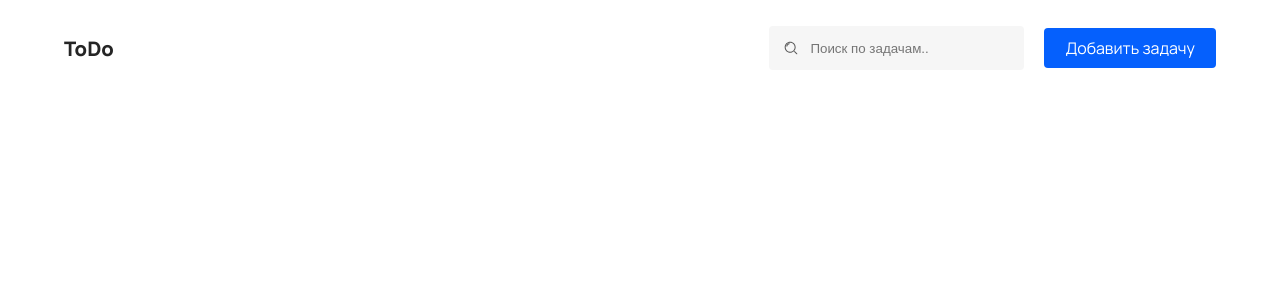
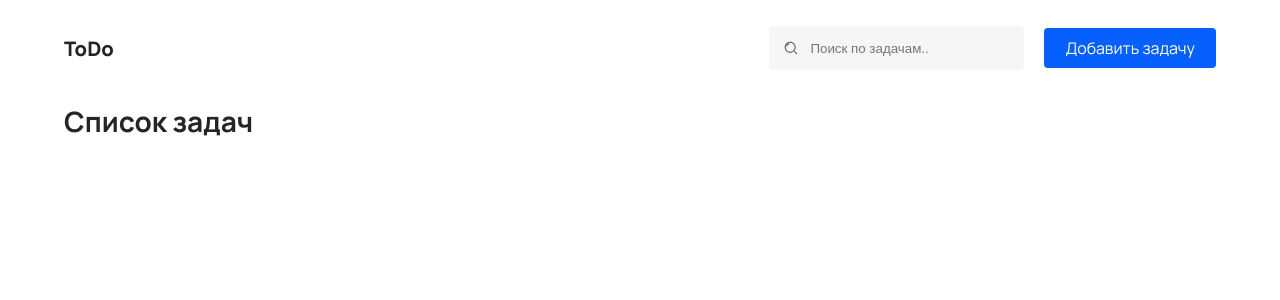
Before and after one commit to gartonot/todo-list-vue-3-ts, a Vue app: page / in a window 1280 px wide. Shown: the top 300 px of the page. Built offline with nearby package versions, Linux system fonts and the light colour scheme.

Commit message:
Added AppTodos

```diff
--- a/src/App.vue
+++ b/src/App.vue
@@ -1,16 +1,21 @@
 <script lang="ts" setup>
 import TheHeader from '@/components/TheHeader.vue';
-
+import AppTodos from '@/components/AppTodos/AppTodos.vue';
 </script>
 
 <template>
   <div class="app">
     <TheHeader />
+    <AppTodos class="app__todos" />
   </div>
 </template>
 
 <style lang="scss" scoped>
 .app {
   padding-top: 26px;
+
+  &__todos {
+    margin-top: 35px;
+  }
 }
 </style>
--- /dev/null
+++ b/src/components/AppTodos/AppTodos.vue
@@ -0,0 +1,13 @@
+<script lang="ts" setup>
+</script>
+
+<template>
+  <section class="container">
+    <h1>Список задач</h1>
+    <!-- Filter -->
+    <!-- TaskList -->
+  </section>
+</template>
+
+<style lang="scss" scoped>
+</style>
```
